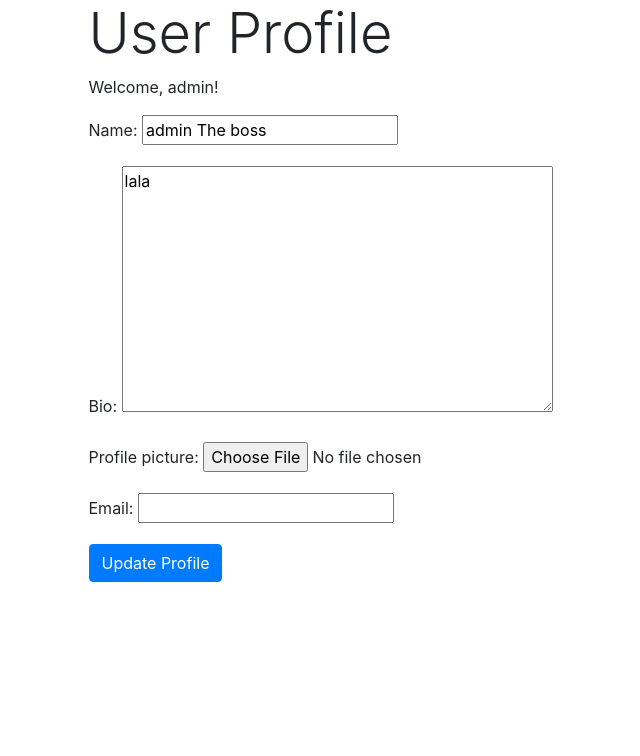
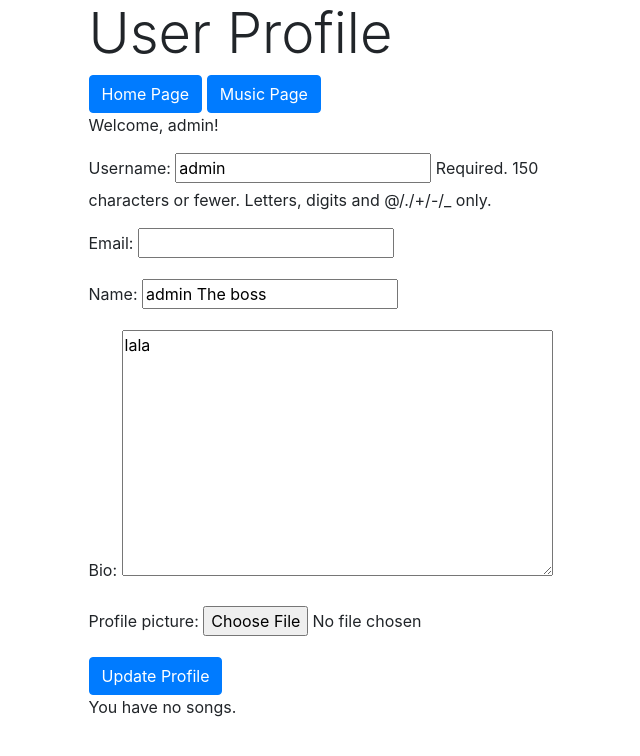
Before and after one commit to VakaruGIT/Music-Streaming-App, a Django app: page /profile/ in a window 1280 px wide. Shown: the top 756 px of the page, without its empty margins (289-929 px from the left). Run offline with Django 3.2, Linux system fonts and the light colour scheme; a user stored in the database is signed in; data comes from the database, SQL or seed files in the repository; both versions use the stored data as it was after the commit; some libraries are stand-ins or nearby versions.

Commit message:
Did some changes

```diff
--- a/music_streaming_app/forms.py
+++ b/music_streaming_app/forms.py
@@ -30,11 +30,9 @@ class UserRegistrationForm(UserCreationForm):
 
 
 class UserUpdateForm(forms.ModelForm):
-    email = forms.EmailField()
-
     class Meta:
         model = User
-        fields = ("name", "bio", "profile_picture","email")
+        fields = ('username', 'email', 'name', 'bio', 'profile_picture')
 
 
 class MusicTrackForm(forms.ModelForm):
--- a/music_streaming_app/models.py
+++ b/music_streaming_app/models.py
@@ -1,7 +1,6 @@
 from django.db import models
 from django.contrib.auth.models import AbstractUser
 from django.contrib.auth.hashers import make_password
-from pydub import AudioSegment
 from django.core.files.base import ContentFile
 from django.core.files.storage import default_storage
 # Create your models here.
--- a/music_streaming_app/templates/user_profile.html
+++ b/music_streaming_app/templates/user_profile.html
@@ -5,12 +5,31 @@
         <div class="row justify-content-center">
             <div class="col-md-6">
                 <h1 class="display-4">User Profile</h1>
+                <a href="{% url 'home-page' %}" class="btn btn-primary">Home Page</a>
+                <a href="{% url "music_page" %}" class="btn btn-primary">Music Page</a>
                 <p>Welcome, {{ user.username }}!</p>
                 <form method="post">
                     {% csrf_token %}
                     {{ form.as_p }}
                     <button type="submit" class="btn btn-primary">Update Profile</button>
                 </form>
+                {% if user.profile_picture %}
+                    <img src="{{ user.profile_picture.url }}" alt="Profile Picture">
+                {% endif %}
+                {% if user.is_artist %}
+                    <h2>Songs:</h2>
+                    <ul>
+                        {% for song in user.tracks.all %}
+                            <li>
+                                {{ song.title }} ({{ song.genre }})
+                                <a href="{% url 'music_edit' song.id %}" class="btn btn-secondary">Edit</a>
+                                <a href="{% url 'music_delete' song.id %}" class="btn btn-danger">Delete</a>
+                            </li>
+                        {% endfor %}
+                    </ul>
+                {% else %}
+                    <p>You have no songs.</p>
+                {% endif %}
             </div>
         </div>
     </div>
--- a/music_streaming_app/urls.py
+++ b/music_streaming_app/urls.py
@@ -7,7 +7,8 @@ urlpatterns = [
     path('login/', views.login, name='login'), #DONE
     path('logout/', LogoutView.as_view(next_page ="register"), name='logout'), #DONE
     path("home/", views.home_page, name="home-page"), #DONE
-    path("profile/", views.profile, name="profile"), #DONE
+    path("profile/",views.profile, name="profile"), #DONE
+
     path("music/", views.music_page, name="music_page"), #DONE
     path('music/upload/', views.upload_music_track, name='music_upload'), # DONE
     path('music/edit/<int:music_track_id>/', views.music_edit, name='music_edit'),
@@ -15,7 +16,4 @@ urlpatterns = [
     path('music/search/', views.music_search_page, name='music_search'),
     path("music/search/results/", views.music_search_results, name="music_search_results"),
 
-    # path('music/search/', views.music_search_page, name='music_search'),
-    #path('music/play/<int:music_track_id>/', views.music_play, name='music_play'),
-
 ]
--- a/music_streaming_app/views.py
+++ b/music_streaming_app/views.py
@@ -43,7 +43,7 @@ def home_page(request): # DONE
     return render(request, "home-page.html", {"music_tracks": music_tracks})
 
 @login_required
-def profile(request): # DONE
+def profile(request):
     user = get_user_model().objects.get(username=request.user.username)
     if request.method == 'POST':
         form = UserUpdateForm(request.POST, instance=user)
@@ -51,19 +51,15 @@ def profile(request): # DONE
             form.save()
             return redirect('profile')
     else:
-        form = UserUpdateForm(instance=user)
-    return render(request, 'user_profile.html', {'form': form})
+        form = UserUpdateForm(instance=user, initial={
+            'username': user.username,
+            'email': user.email,
+            'name': user.name,
+            'bio': user.bio,
+            'profile_picture': user.profile_picture,
+        })
+    return render(request, 'user_profile.html', {'form': form, 'user': user})
 
-# def update_profile(request): #DONE
-#     user = get_user_model().objects.get(username=request.user.username)
-#     if request.method == 'POST':
-#         form = UserUpdateForm(request.POST, instance=user)
-#         if form.is_valid():
-#             form.save()
-#             return redirect('profile')
-#     else:
-#         form = UserUpdateForm(instance=user)
-#     return render(request, 'user_profile.html', {'form': form})
 
 def upload_music_track(request): # DONE
     if request.method == 'POST':
@@ -83,7 +79,7 @@ def music_page(request): # DONE
     return render(request, 'music_page.html', {'music_tracks': music_tracks})
 
 
-def music_edit(request, music_track_id):
+def music_edit(request, music_track_id): # DONE
     music_track = MusicTrack.objects.get(id=music_track_id)
     if request.method == 'POST':
         form = MusicTrackForm(request.POST, request.FILES, instance=music_track)
@@ -94,15 +90,15 @@ def music_edit(request, music_track_id):
         form = MusicTrackForm(instance=music_track)
     return render(request, 'music_edit.html', {'form': form, 'usic_track': music_track})
 
-def music_delete(request, music_track_id):
+def music_delete(request, music_track_id): # DONE
     music_track = MusicTrack.objects.get(id=music_track_id)
     music_track.delete()
     return redirect('music_page')
 
-def music_search_page(request):
+def music_search_page(request): # DONE
     return render(request, 'music_search.html')
 
-def music_search_results(request):
+def music_search_results(request): # DONE
     song_name = request.GET.get('song_name')
     artist_name = request.GET.get('artist_name')
     genre = request.GET.get('genre')
```
Also changed, not shown: db.sqlite3, 1 other file.
